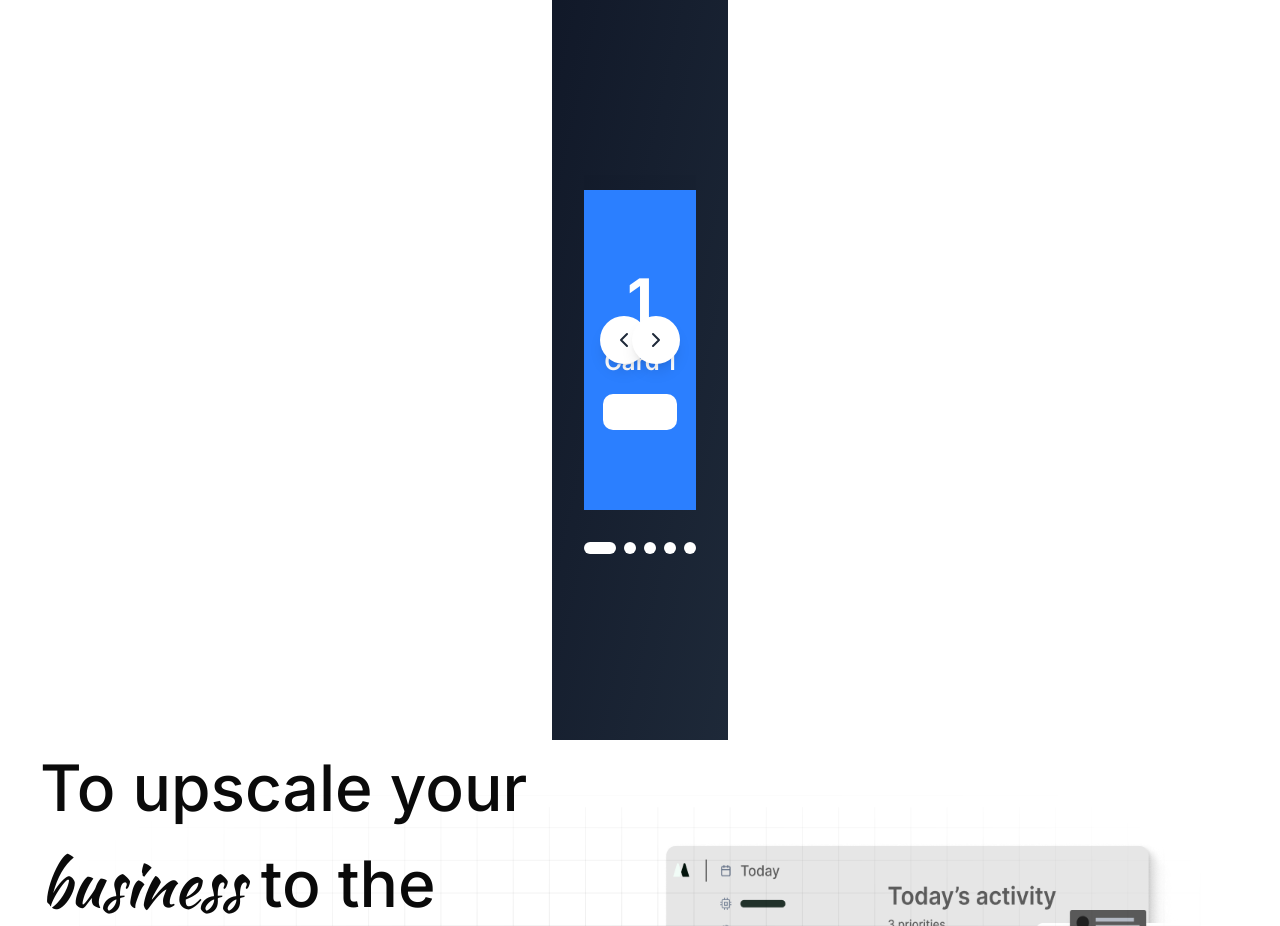
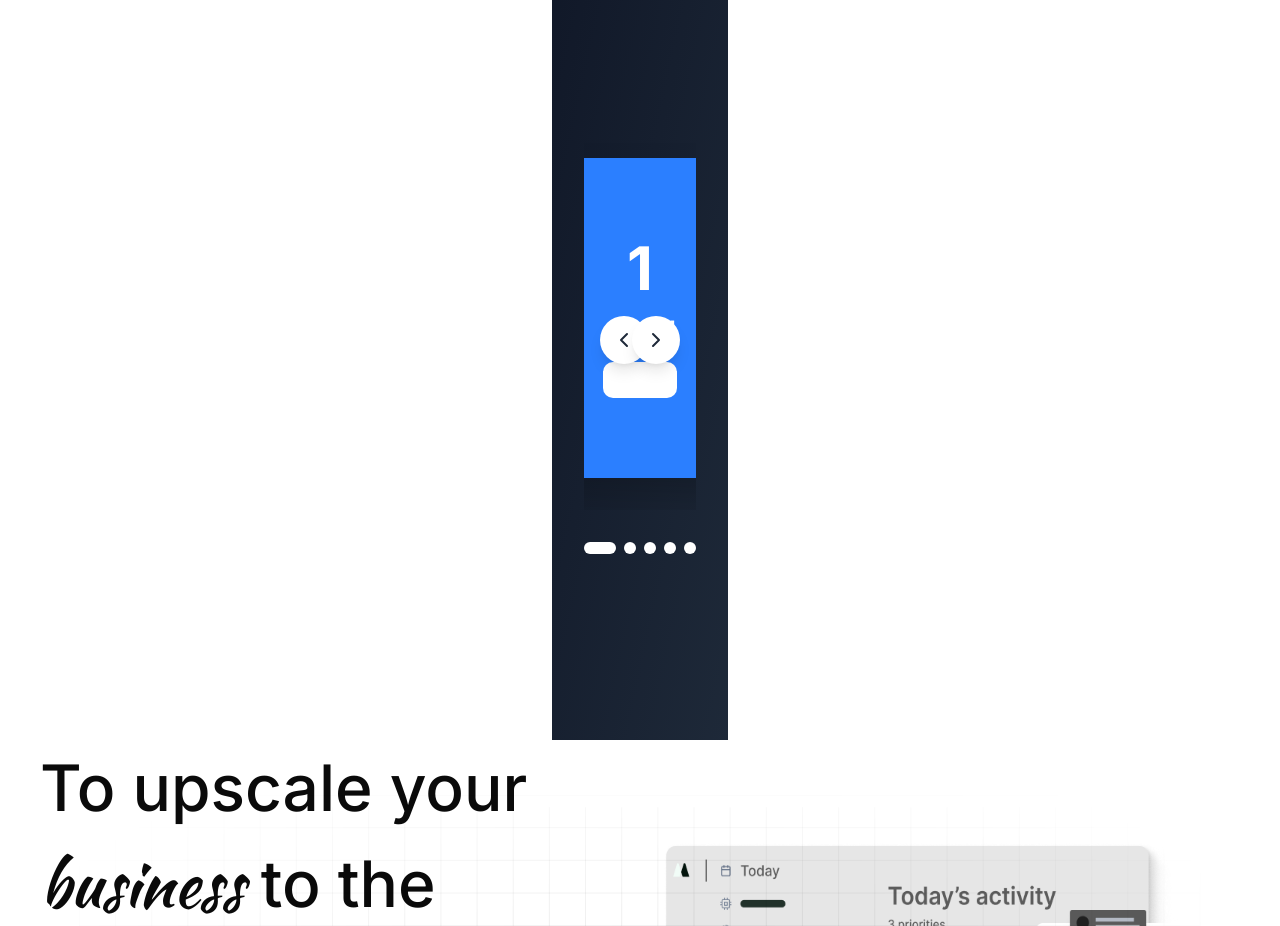
Before and after one commit to Roshen-Perera/ceylon-developers-portfolio, a Next.js app: page / in a window 1280 px wide. Shown: the part 900-1826 px from the top of the page. Built offline with nearby package versions, Linux system fonts and the light colour scheme.

Commit message:
Refactor ServiceCarousel to StaggeredCarousel, enhancing card display with improved styling and navigation functionality.

```diff
--- a/components/serviceCarousel.tsx
+++ b/components/serviceCarousel.tsx
@@ -1,17 +1,17 @@
 "use client";
 
-import React, { useState } from 'react';
-import { ChevronLeft, ChevronRight } from 'lucide-react';
+import React, { useState } from "react";
+import { ChevronLeft, ChevronRight } from "lucide-react";
 
-const ServiceCarousel = () => {
+const StaggeredCarousel = () => {
   const [currentIndex, setCurrentIndex] = useState(0);
 
   const cards = [
-        { id: 1, title: 'Card 1', color: 'bg-blue-500' },
-        { id: 2, title: 'Card 2', color: 'bg-purple-500' },
-        { id: 3, title: 'Card 3', color: 'bg-pink-500' },
-        { id: 4, title: 'Card 4', color: 'bg-orange-500' },
-        { id: 5, title: 'Card 5', color: 'bg-green-500' },
+    { id: 1, title: "Card 1", color: "bg-blue-500" },
+    { id: 2, title: "Card 2", color: "bg-purple-500" },
+    { id: 3, title: "Card 3", color: "bg-pink-500" },
+    { id: 4, title: "Card 4", color: "bg-orange-500" },
+    { id: 5, title: "Card 5", color: "bg-green-500" },
   ];
 
   const getCardData = (index: number) => {
@@ -26,10 +26,15 @@ const ServiceCarousel = () => {
     // Hide cards that are too far away
     if (absDistance > 2) {
       return {
-                transform: `translateX(${distance * 280}px) translateY(-80px) scale(0.8)`,
+        transform: `translateX(${
+          distance * 280
+        }px) translateY(-80px) scale(0.8)`,
         opacity: 0,
         zIndex: 0,
-                pointerEvents: 'none' as const,
+        pointerEvents: "none" as const,
+        position: "absolute" as const,
+        left: "50%",
+        marginLeft: "-128px",
       };
     }
 
@@ -43,9 +48,14 @@ const ServiceCarousel = () => {
     const opacity = absDistance === 0 ? 1 : absDistance === 1 ? 0.8 : 0.6;
 
     return {
-            transform: `translateX(${distance * 280}px) translateY(${translateY}px) scale(${scale})`,
+      transform: `translateX(${
+        distance * 280
+      }px) translateY(${translateY}px) scale(${scale})`,
       opacity: opacity,
       zIndex: 5 - absDistance,
+      position: "absolute" as const,
+      left: "50%",
+      marginLeft: "-128px", // Half of card width (256px / 2)
     };
   };
 
@@ -67,13 +77,13 @@ const ServiceCarousel = () => {
     <div className="flex items-center justify-center min-h-screen bg-gradient-to-br from-gray-900 to-gray-800 p-8">
       <div className="relative w-full max-w-6xl">
         {/* Carousel Container */}
-                <div className="relative h-96 flex items-end justify-center overflow-hidden">
+        <div className="relative h-96 flex items-center justify-center overflow-hidden">
           {indicesToRender.map((index) => {
             const card = getCardData(index);
             return (
               <div
                 key={index}
-                                className={`absolute w-64 h-80 ${card.color} rounded-2xl shadow-2xl transition-all duration-500 ease-out cursor-pointer`}
+                className={`w-64 h-80 ${card.color} rounded-2xl shadow-2xl transition-all duration-500 ease-out cursor-pointer`}
                 style={getCardStyle(index)}
                 onClick={() => setCurrentIndex(index)}
               >
@@ -113,9 +123,9 @@ const ServiceCarousel = () => {
               key={card.id}
               onClick={() => setCurrentIndex(index)}
               className={`w-3 h-3 rounded-full transition-all ${
-                                (currentIndex % cards.length) === index
-                                    ? 'bg-white w-8'
-                                    : 'bg-white bg-opacity-40'
+                currentIndex % cards.length === index
+                  ? "bg-white w-8"
+                  : "bg-white bg-opacity-40"
               }`}
             />
           ))}
@@ -125,4 +135,4 @@ const ServiceCarousel = () => {
   );
 };
 
-export default ServiceCarousel;
+export default StaggeredCarousel;
```
Lines whose indentation alone changed are shown as unchanged.
